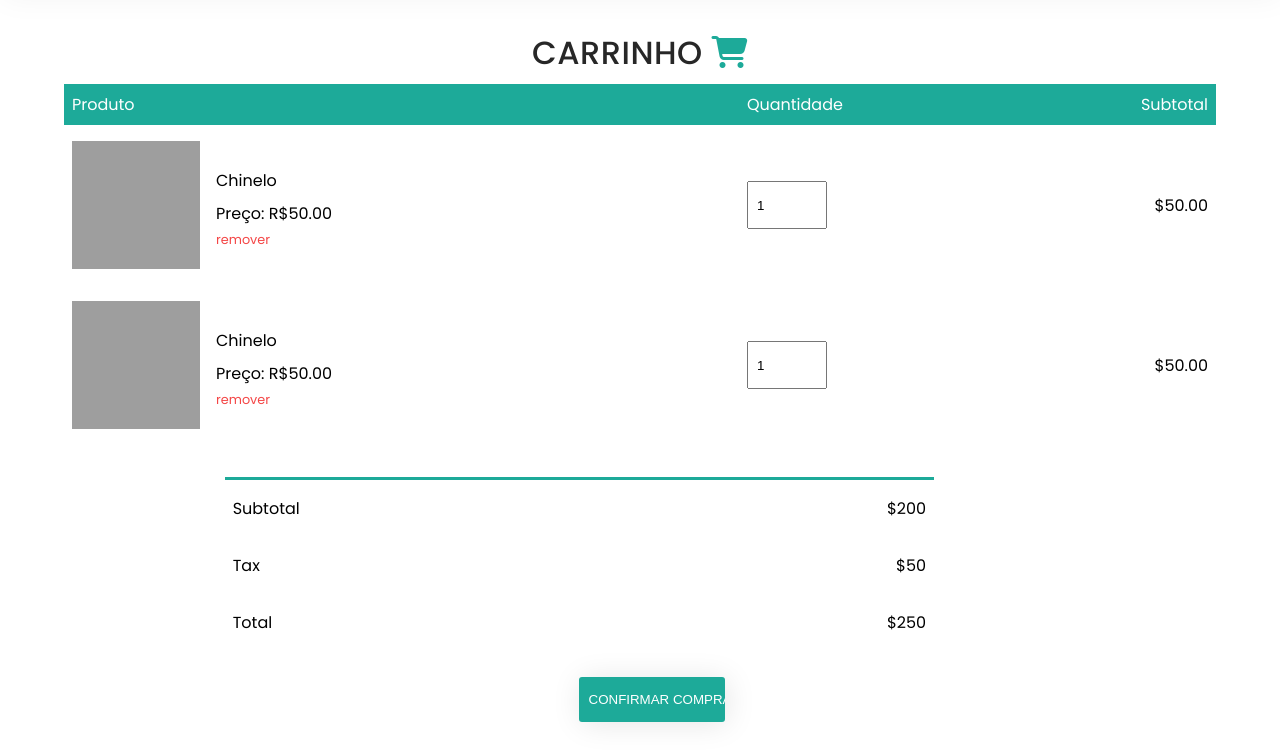
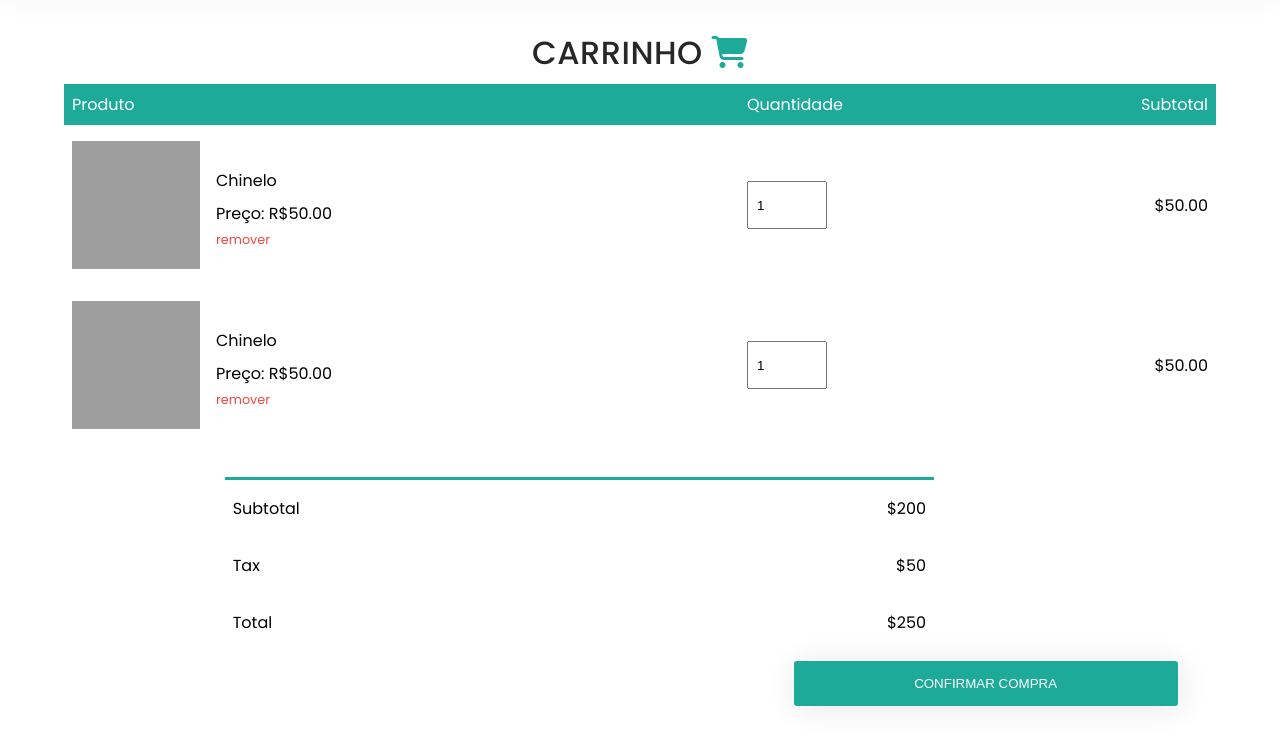
Before and after one commit to VieziDev/TCC-SENAI-SLIPPERS, a plain HTML site: page cart.html in a window 1280 px wide. Shown: the part 142-898 px from the top of the page. Drawn offline with Linux system fonts and the light colour scheme; grey boxes are pictures that could not be loaded.

Commit message:
Add files via upload

```diff
--- a/cart.html
+++ b/cart.html
@@ -180,9 +180,8 @@
       </table>
     </div>
     <div class="cart-btns">
-       <ul>
-           <li><input type="submit" value="Confirmar Compra"></li>
-       </ul>
+
+           <input type="submit" value="Confirmar Compra">
     </div>
 
   </div>
--- a/css/style.css
+++ b/css/style.css
@@ -322,19 +322,19 @@ table {
   }
 
 .cart-btns{
-    display: flex;
-    justify-content: space-between;
-    position: relative;
+    width: 100%;
 }
 
 .cart-btns input{
-    width:90%;
+    width:30%;
     height: 45px;
     margin: 6px 0px;
     padding: 0px 10px;
     border: 1px solid rgba(0,0,0,0.1);
     outline: none;
     border-radius: 7px;
+    left: 62%;
+    position: relative;
 }
 
 .cart-btns input[type="submit"]{
```
